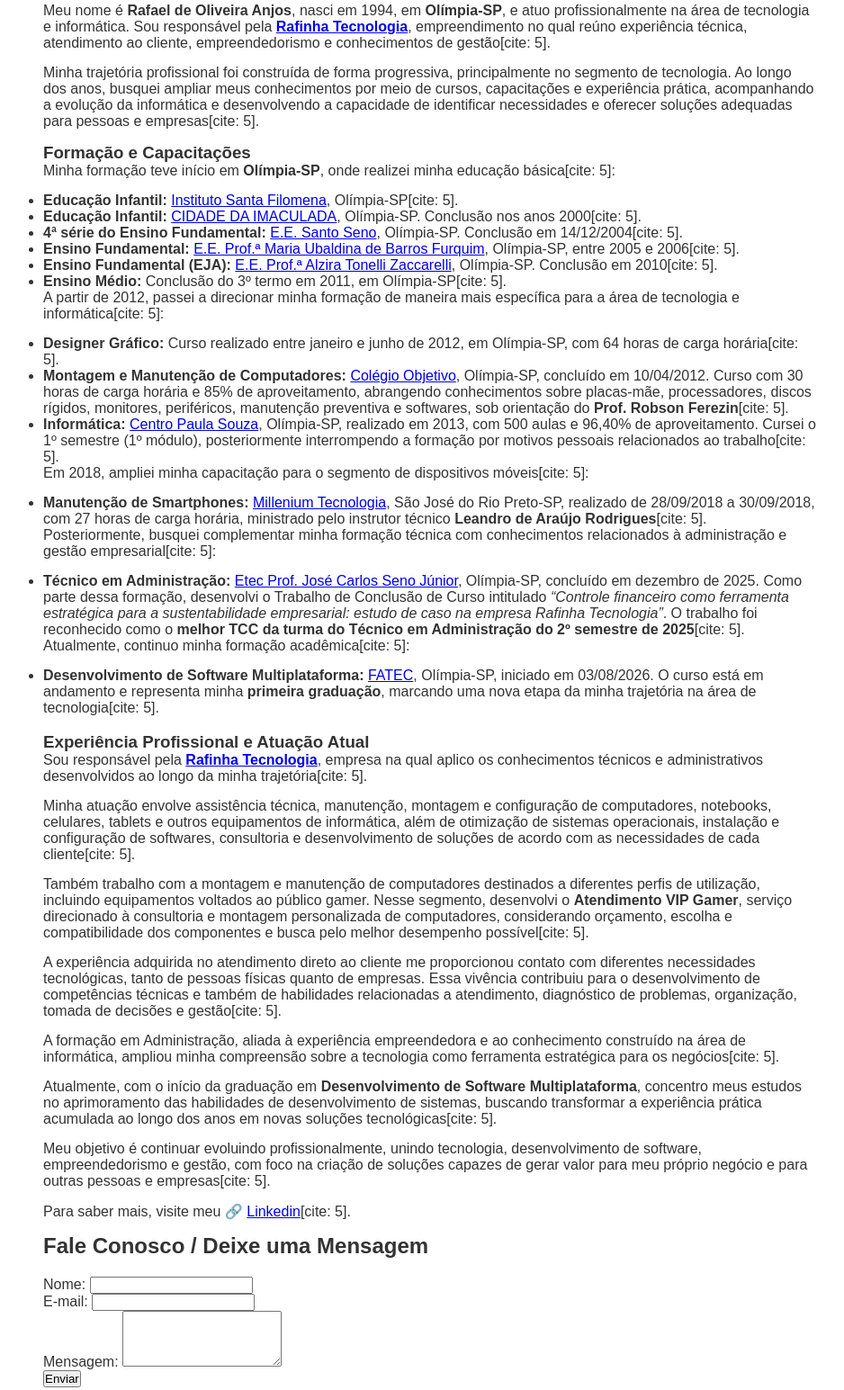
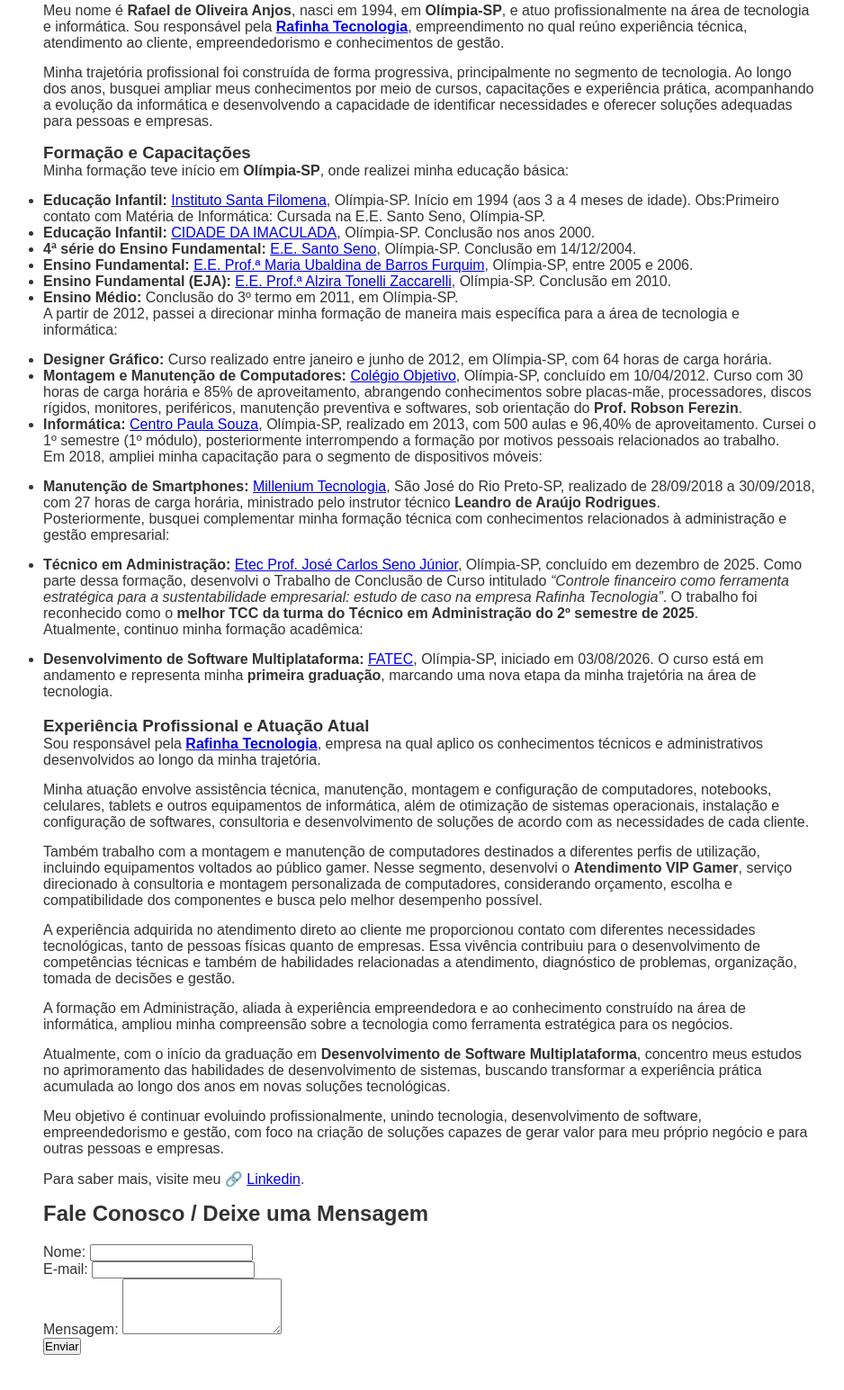
Before and after one commit to RafinhaTecnologia/Trabalho-Blog-do-Rafinha, a plain HTML site: page sobre.html in a window 1280 px wide. Shown: the part 191-1736 px from the top of the page at 90% size, without its empty margins (162-1100 px from the left). Drawn offline with Linux system fonts and the light colour scheme.

Commit message:
Atualizando texto sobre

```diff
--- a/sobre.html
+++ b/sobre.html
@@ -1,11 +1,3 @@
-<!--
-Descricao: Exercícios da Aula 02 - Introdução básica ao HTML e CSS
-nome_arquivo: index.html
-nome_exercicio: Atividade 02 - Introdução básica ao HTML e CSS
-nome_aluno: Rafael de Oliveira Anjos
-email_aluno: Rafael.anjos2@aluno.cps.gov.br
-turma: WEBI-ISW028-A
--->
 <!DOCTYPE html>
 <html lang="pt-br">
 <head>
@@ -36,53 +28,53 @@ turma: WEBI-ISW028-A
     <main>
         <h2>Sobre o Rafinha</h2>
 
-        <p>Meu nome é <strong>Rafael de Oliveira Anjos</strong>, nasci em 1994, em <strong>Olímpia-SP</strong>, e atuo profissionalmente na área de tecnologia e informática. Sou responsável pela <a href="https://www.instagram.com/RafinhaTecnologia" target="_blank"><strong>Rafinha Tecnologia</strong></a>, empreendimento no qual reúno experiência técnica, atendimento ao cliente, empreendedorismo e conhecimentos de gestão[cite: 5].</p>
+        <p>Meu nome é <strong>Rafael de Oliveira Anjos</strong>, nasci em 1994, em <strong>Olímpia-SP</strong>, e atuo profissionalmente na área de tecnologia e informática. Sou responsável pela <a href="https://www.instagram.com/RafinhaTecnologia" target="_blank"><strong>Rafinha Tecnologia</strong></a>, empreendimento no qual reúno experiência técnica, atendimento ao cliente, empreendedorismo e conhecimentos de gestão.</p>
 
-        <p>Minha trajetória profissional foi construída de forma progressiva, principalmente no segmento de tecnologia. Ao longo dos anos, busquei ampliar meus conhecimentos por meio de cursos, capacitações e experiência prática, acompanhando a evolução da informática e desenvolvendo a capacidade de identificar necessidades e oferecer soluções adequadas para pessoas e empresas[cite: 5].</p>
+        <p>Minha trajetória profissional foi construída de forma progressiva, principalmente no segmento de tecnologia. Ao longo dos anos, busquei ampliar meus conhecimentos por meio de cursos, capacitações e experiência prática, acompanhando a evolução da informática e desenvolvendo a capacidade de identificar necessidades e oferecer soluções adequadas para pessoas e empresas.</p>
 
         <h3>Formação e Capacitações</h3>
-        <p>Minha formação teve início em <strong>Olímpia-SP</strong>, onde realizei minha educação básica[cite: 5]:</p>
+        <p>Minha formação teve início em <strong>Olímpia-SP</strong>, onde realizei minha educação básica:</p>
         <ul>
-            <li><strong>Educação Infantil:</strong> <a href="https://www.santafilomena.org.br/" target="_blank">Instituto Santa Filomena</a>, Olímpia-SP[cite: 5].</li>
-            <li><strong>Educação Infantil:</strong> <a href="https://cidadedaimaculada.org.br/" target="_blank">CIDADE DA IMACULADA</a>, Olímpia-SP. Conclusão nos anos 2000[cite: 5].</li>
-            <li><strong>4ª série do Ensino Fundamental:</strong> <a href="https://www.escol.as/207235-santo-seno-emeb" target="_blank">E.E. Santo Seno</a>, Olímpia-SP. Conclusão em 14/12/2004[cite: 5].</li>
-            <li><strong>Ensino Fundamental:</strong> <a href="https://transparencia.educacao.sp.gov.br/Home/DetalhesEscola?codesc=28061" target="_blank">E.E. Prof.ª Maria Ubaldina de Barros Furquim</a>, Olímpia-SP, entre 2005 e 2006[cite: 5].</li>
-            <li><strong>Ensino Fundamental (EJA):</strong> <a href="https://transparencia.educacao.sp.gov.br/Home/DetalhesEscola?codesc=919664" target="_blank">E.E. Prof.ª Alzira Tonelli Zaccarelli</a>, Olímpia-SP. Conclusão em 2010[cite: 5].</li>
-            <li><strong>Ensino Médio:</strong> Conclusão do 3º termo em 2011, em Olímpia-SP[cite: 5].</li>
+            <li><strong>Educação Infantil:</strong> <a href="https://www.santafilomena.org.br/" target="_blank">Instituto Santa Filomena</a>, Olímpia-SP. Início em 1994 (aos 3 a 4 meses de idade). Obs:Primeiro contato com Matéria de Informática:</strong> Cursada na E.E. Santo Seno, Olímpia-SP.</li>
+            <li><strong>Educação Infantil:</strong> <a href="https://cidadedaimaculada.org.br/" target="_blank">CIDADE DA IMACULADA</a>, Olímpia-SP. Conclusão nos anos 2000.</li>
+            <li><strong>4ª série do Ensino Fundamental:</strong> <a href="https://www.escol.as/207235-santo-seno-emeb" target="_blank">E.E. Santo Seno</a>, Olímpia-SP. Conclusão em 14/12/2004.</li>
+            <li><strong>Ensino Fundamental:</strong> <a href="https://transparencia.educacao.sp.gov.br/Home/DetalhesEscola?codesc=28061" target="_blank">E.E. Prof.ª Maria Ubaldina de Barros Furquim</a>, Olímpia-SP, entre 2005 e 2006.</li>
+            <li><strong>Ensino Fundamental (EJA):</strong> <a href="https://transparencia.educacao.sp.gov.br/Home/DetalhesEscola?codesc=919664" target="_blank">E.E. Prof.ª Alzira Tonelli Zaccarelli</a>, Olímpia-SP. Conclusão em 2010.</li>
+            <li><strong>Ensino Médio:</strong> Conclusão do 3º termo em 2011, em Olímpia-SP.</li>
         </ul>
 
-        <p>A partir de 2012, passei a direcionar minha formação de maneira mais específica para a área de tecnologia e informática[cite: 5]:</p>
+        <p>A partir de 2012, passei a direcionar minha formação de maneira mais específica para a área de tecnologia e informática:</p>
         <ul>
-            <li><strong>Designer Gráfico:</strong> Curso realizado entre janeiro e junho de 2012, em Olímpia-SP, com 64 horas de carga horária[cite: 5].</li>
-            <li><strong>Montagem e Manutenção de Computadores:</strong> <a href="https://www.objetivo.br/?utm_id=97758_v0_s00_e0_tv0" target="_blank">Colégio Objetivo</a>, Olímpia-SP, concluído em 10/04/2012. Curso com 30 horas de carga horária e 85% de aproveitamento, abrangendo conhecimentos sobre placas-mãe, processadores, discos rígidos, monitores, periféricos, manutenção preventiva e softwares, sob orientação do <strong>Prof. Robson Ferezin</strong>[cite: 5].</li>
-            <li><strong>Informática:</strong> <a href="https://www.cps.sp.gov.br/etecs/etec-prof-jose-carlos-seno-junior/" target="_blank">Centro Paula Souza</a>, Olímpia-SP, realizado em 2013, com 500 aulas e 96,40% de aproveitamento. Cursei o 1º semestre (1º módulo), posteriormente interrompendo a formação por motivos pessoais relacionados ao trabalho[cite: 5].</li>
+            <li><strong>Designer Gráfico:</strong> Curso realizado entre janeiro e junho de 2012, em Olímpia-SP, com 64 horas de carga horária.</li>
+            <li><strong>Montagem e Manutenção de Computadores:</strong> <a href="https://www.objetivo.br/?utm_id=97758_v0_s00_e0_tv0" target="_blank">Colégio Objetivo</a>, Olímpia-SP, concluído em 10/04/2012. Curso com 30 horas de carga horária e 85% de aproveitamento, abrangendo conhecimentos sobre placas-mãe, processadores, discos rígidos, monitores, periféricos, manutenção preventiva e softwares, sob orientação do <strong>Prof. Robson Ferezin</strong>.</li>
+            <li><strong>Informática:</strong> <a href="https://www.cps.sp.gov.br/etecs/etec-prof-jose-carlos-seno-junior/" target="_blank">Centro Paula Souza</a>, Olímpia-SP, realizado em 2013, com 500 aulas e 96,40% de aproveitamento. Cursei o 1º semestre (1º módulo), posteriormente interrompendo a formação por motivos pessoais relacionados ao trabalho.</li>
         </ul>
 
-        <p>Em 2018, ampliei minha capacitação para o segmento de dispositivos móveis[cite: 5]:</p>
+        <p>Em 2018, ampliei minha capacitação para o segmento de dispositivos móveis:</p>
         <ul>
-            <li><strong>Manutenção de Smartphones:</strong> <a href="https://www.facebook.com/millenniumtecnologia?rdid=jFwnmbHElH4DY1tH&share_url=https%3A%2F%2Fwww.facebook.com%2Fshare%2F1Eec7xAS8S%2F#" target="_blank">Millenium Tecnologia</a>, São José do Rio Preto-SP, realizado de 28/09/2018 a 30/09/2018, com 27 horas de carga horária, ministrado pelo instrutor técnico <strong>Leandro de Araújo Rodrigues</strong>[cite: 5].</li>
+            <li><strong>Manutenção de Smartphones:</strong> <a href="https://www.facebook.com/millenniumtecnologia?rdid=jFwnmbHElH4DY1tH&share_url=https%3A%2F%2Fwww.facebook.com%2Fshare%2F1Eec7xAS8S%2F#" target="_blank">Millenium Tecnologia</a>, São José do Rio Preto-SP, realizado de 28/09/2018 a 30/09/2018, com 27 horas de carga horária, ministrado pelo instrutor técnico <strong>Leandro de Araújo Rodrigues</strong>.</li>
         </ul>
 
-        <p>Posteriormente, busquei complementar minha formação técnica com conhecimentos relacionados à administração e gestão empresarial[cite: 5]:</p>
+        <p>Posteriormente, busquei complementar minha formação técnica com conhecimentos relacionados à administração e gestão empresarial:</p>
         <ul>
-            <li><strong>Técnico em Administração:</strong> <a href="https://www.cps.sp.gov.br/etecs/etec-prof-jose-carlos-seno-junior/" target="_blank">Etec Prof. José Carlos Seno Júnior</a>, Olímpia-SP, concluído em dezembro de 2025. Como parte dessa formação, desenvolvi o Trabalho de Conclusão de Curso intitulado <em>“Controle financeiro como ferramenta estratégica para a sustentabilidade empresarial: estudo de caso na empresa Rafinha Tecnologia”</em>. O trabalho foi reconhecido como o <strong>melhor TCC da turma do Técnico em Administração do 2º semestre de 2025</strong>[cite: 5].</li>
+            <li><strong>Técnico em Administração:</strong> <a href="https://www.cps.sp.gov.br/etecs/etec-prof-jose-carlos-seno-junior/" target="_blank">Etec Prof. José Carlos Seno Júnior</a>, Olímpia-SP, concluído em dezembro de 2025. Como parte dessa formação, desenvolvi o Trabalho de Conclusão de Curso intitulado <em>“Controle financeiro como ferramenta estratégica para a sustentabilidade empresarial: estudo de caso na empresa Rafinha Tecnologia”</em>. O trabalho foi reconhecido como o <strong>melhor TCC da turma do Técnico em Administração do 2º semestre de 2025</strong>.</li>
         </ul>
 
-        <p>Atualmente, continuo minha formação acadêmica[cite: 5]:</p>
+        <p>Atualmente, continuo minha formação acadêmica:</p>
         <ul>
-            <li><strong>Desenvolvimento de Software Multiplataforma:</strong> <a href="https://vestibular.fatec.sp.gov.br/unidades-cursos/escola.asp?c=267" target="_blank">FATEC</a>, Olímpia-SP, iniciado em 03/08/2026. O curso está em andamento e representa minha <strong>primeira graduação</strong>, marcando uma nova etapa da minha trajetória na área de tecnologia[cite: 5].</li>
+            <li><strong>Desenvolvimento de Software Multiplataforma:</strong> <a href="https://vestibular.fatec.sp.gov.br/unidades-cursos/escola.asp?c=267" target="_blank">FATEC</a>, Olímpia-SP, iniciado em 03/08/2026. O curso está em andamento e representa minha <strong>primeira graduação</strong>, marcando uma nova etapa da minha trajetória na área de tecnologia.</li>
         </ul>
         <br>
         <h3>Experiência Profissional e Atuação Atual</h3>
-        <p>Sou responsável pela <a href="https://linktr.ee/RafinhaTecnologia" target="_blank"><strong>Rafinha Tecnologia</strong></a>, empresa na qual aplico os conhecimentos técnicos e administrativos desenvolvidos ao longo da minha trajetória[cite: 5].</p>
-        <p>Minha atuação envolve assistência técnica, manutenção, montagem e configuração de computadores, notebooks, celulares, tablets e outros equipamentos de informática, além de otimização de sistemas operacionais, instalação e configuração de softwares, consultoria e desenvolvimento de soluções de acordo com as necessidades de cada cliente[cite: 5].</p>
-        <p>Também trabalho com a montagem e manutenção de computadores destinados a diferentes perfis de utilização, incluindo equipamentos voltados ao público gamer. Nesse segmento, desenvolvi o <strong>Atendimento VIP Gamer</strong>, serviço direcionado à consultoria e montagem personalizada de computadores, considerando orçamento, escolha e compatibilidade dos componentes e busca pelo melhor desempenho possível[cite: 5].</p>
-        <p>A experiência adquirida no atendimento direto ao cliente me proporcionou contato com diferentes necessidades tecnológicas, tanto de pessoas físicas quanto de empresas. Essa vivência contribuiu para o desenvolvimento de competências técnicas e também de habilidades relacionadas a atendimento, diagnóstico de problemas, organização, tomada de decisões e gestão[cite: 5].</p>
-        <p>A formação em Administração, aliada à experiência empreendedora e ao conhecimento construído na área de informática, ampliou minha compreensão sobre a tecnologia como ferramenta estratégica para os negócios[cite: 5].</p>
-        <p>Atualmente, com o início da graduação em <strong>Desenvolvimento de Software Multiplataforma</strong>, concentro meus estudos no aprimoramento das habilidades de desenvolvimento de sistemas, buscando transformar a experiência prática acumulada ao longo dos anos em novas soluções tecnológicas[cite: 5].</p>
-        <p>Meu objetivo é continuar evoluindo profissionalmente, unindo tecnologia, desenvolvimento de software, empreendedorismo e gestão, com foco na criação de soluções capazes de gerar valor para meu próprio negócio e para outras pessoas e empresas[cite: 5].</p>
+        <p>Sou responsável pela <a href="https://linktr.ee/RafinhaTecnologia" target="_blank"><strong>Rafinha Tecnologia</strong></a>, empresa na qual aplico os conhecimentos técnicos e administrativos desenvolvidos ao longo da minha trajetória.</p>
+        <p>Minha atuação envolve assistência técnica, manutenção, montagem e configuração de computadores, notebooks, celulares, tablets e outros equipamentos de informática, além de otimização de sistemas operacionais, instalação e configuração de softwares, consultoria e desenvolvimento de soluções de acordo com as necessidades de cada cliente.</p>
+        <p>Também trabalho com a montagem e manutenção de computadores destinados a diferentes perfis de utilização, incluindo equipamentos voltados ao público gamer. Nesse segmento, desenvolvi o <strong>Atendimento VIP Gamer</strong>, serviço direcionado à consultoria e montagem personalizada de computadores, considerando orçamento, escolha e compatibilidade dos componentes e busca pelo melhor desempenho possível.</p>
+        <p>A experiência adquirida no atendimento direto ao cliente me proporcionou contato com diferentes necessidades tecnológicas, tanto de pessoas físicas quanto de empresas. Essa vivência contribuiu para o desenvolvimento de competências técnicas e também de habilidades relacionadas a atendimento, diagnóstico de problemas, organização, tomada de decisões e gestão.</p>
+        <p>A formação em Administração, aliada à experiência empreendedora e ao conhecimento construído na área de informática, ampliou minha compreensão sobre a tecnologia como ferramenta estratégica para os negócios.</p>
+        <p>Atualmente, com o início da graduação em <strong>Desenvolvimento de Software Multiplataforma</strong>, concentro meus estudos no aprimoramento das habilidades de desenvolvimento de sistemas, buscando transformar a experiência prática acumulada ao longo dos anos em novas soluções tecnológicas.</p>
+        <p>Meu objetivo é continuar evoluindo profissionalmente, unindo tecnologia, desenvolvimento de software, empreendedorismo e gestão, com foco na criação de soluções capazes de gerar valor para meu próprio negócio e para outras pessoas e empresas.</p>
 
-        <p>Para saber mais, visite meu 🔗 <a href="https://www.linkedin.com/in/rafinhatecnologia/" target="_blank">Linkedin</a>[cite: 5].</p>
+        <p>Para saber mais, visite meu 🔗 <a href="https://www.linkedin.com/in/rafinhatecnologia/" target="_blank">Linkedin</a>.</p>
 
         <!-- FORMULÁRIO DE CONTATO (EXIGÊNCIA DOS CRITÉRIOS DE AVALIAÇÃO) -->
         <section class="contato">
```
